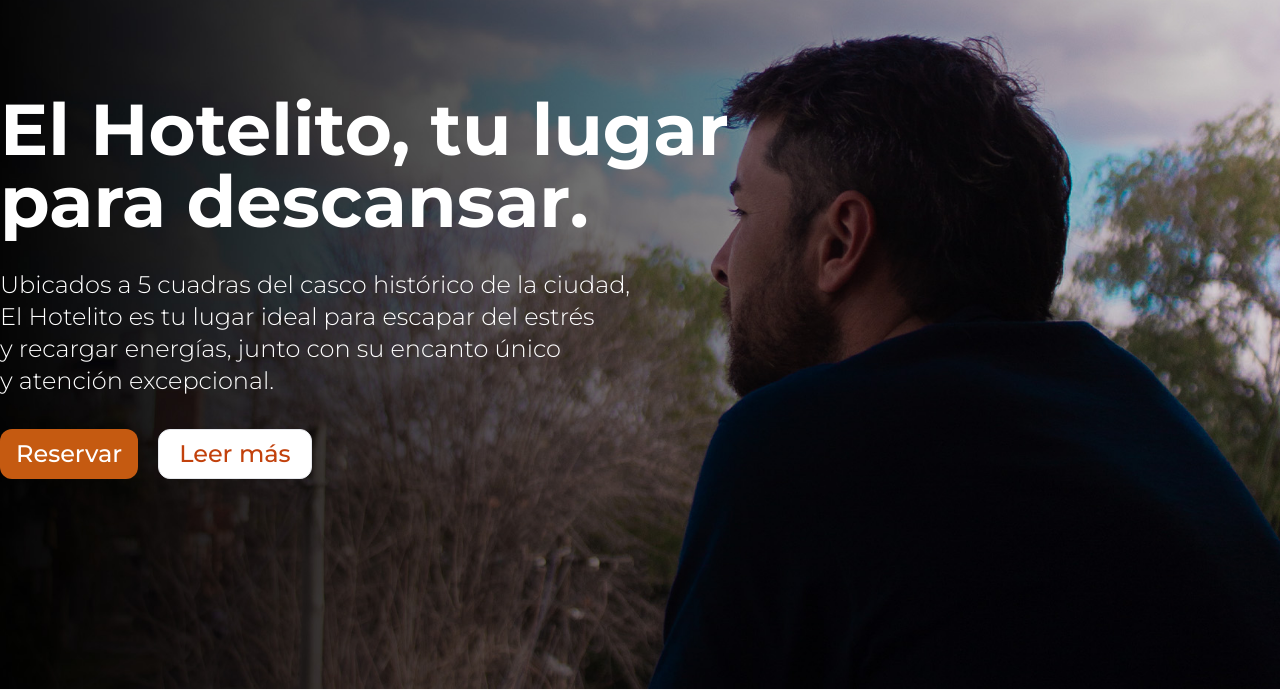
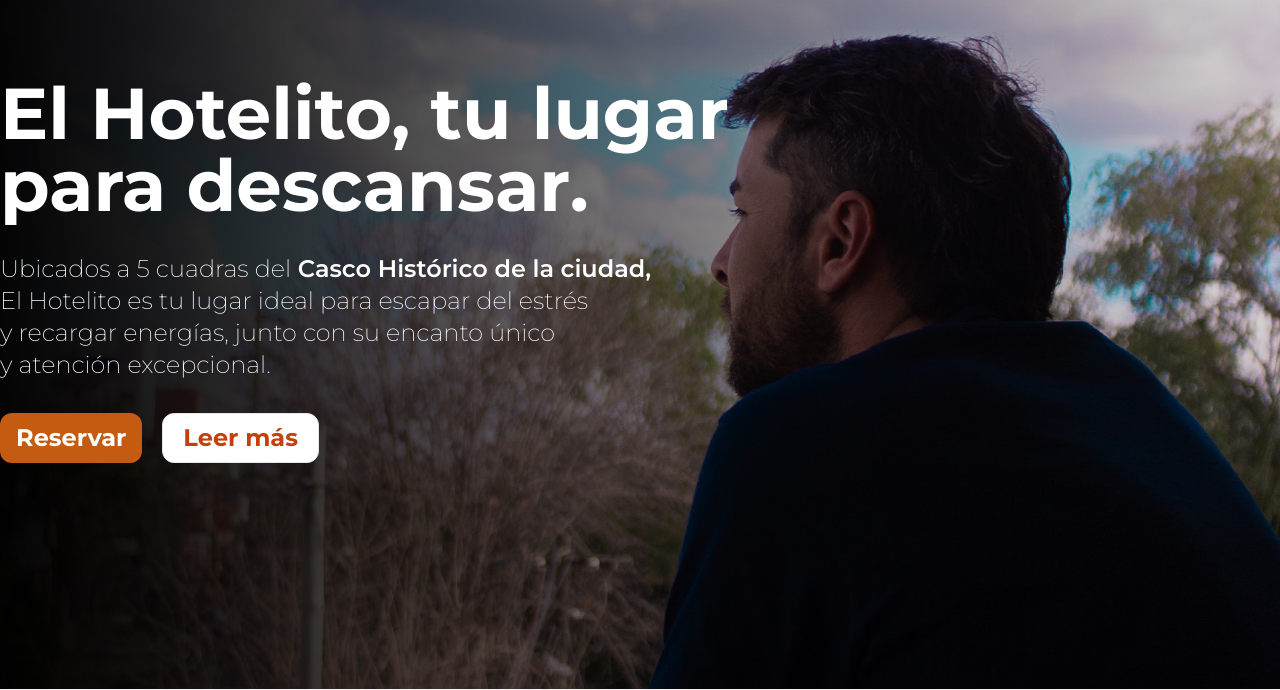
Before and after one commit to 1amlilg/proyecto-el-hotelito, a website: page src/index.html in a window 1280 px wide. Shown: the part 111-801 px from the top of the page. Drawn offline with nearby package versions, Linux system fonts and the light colour scheme.

Commit message:
Actualizaciones 14/10

```diff
--- a/src/index.html
+++ b/src/index.html
@@ -16,7 +16,7 @@
 
 <body>
     <div class="bg-center bg-no-repeat min-h-screen bg-cover bg-[url('../img/BG.jpg')]">
-        <nav class="flex justify-between items-center w-[80%] mx-auto">
+        <nav class="flex justify-around items-center w-[80%] mx-auto">
             <div>
                 <img id="top" class="w-24 cursor-pointer" src="/img/LOGO-HOTELITO@2x.png" alt="El Hotelito">
             </div>
@@ -34,19 +34,19 @@
                     class="text-3xl cursor-pointer md:hidden "></ion-icon>
         </nav>
 
-        <div class="mx-auto max-w-screen-xl py-24 lg:py-30">
+        <div class="mx-auto justify-start max-w-screen-xl py-20 lg:py-20">
             <h1 class="mb-8 text-5xl font-bold leading-none text-white md:text-6xl lg:text-7xl">El Hotelito, tu lugar
                 <br>para descansar.
             </h1>
-            <p class="mb-8 text-lg font-light text-white lg:text-2xl">Ubicados a 5 cuadras del casco histórico de la ciudad,<br>El Hotelito es tu lugar ideal para escapar del estrés<br> y recargar energías, junto con su encanto único<br> y atención excepcional.
+            <p class="mb-8 text-lg font-extralight text-white lg:text-2xl">Ubicados a 5 cuadras del<span class="font-semibold"> Casco Histórico de la ciudad,</span><br>El Hotelito es tu lugar ideal para escapar del estrés<br> y recargar energías, junto con su encanto único<br> y atención excepcional.
             </p>
             <div class="flex gap-y-4 sm:flex-row sm:space-y-0 sm:space-x-5">
                 <a href="#"
-                    class="inline-flex items-center py-2 px-4 font-medium text-2xl text-center text-white rounded-xl bg-[#C55A11] hover:bg-orange-600 w-fit transition-all ease-in-out hover:shadow-xl">
+                    class="inline-flex items-center py-2 px-4 font-bold text-2xl text-center text-white rounded-xl bg-[#C55A11] hover:bg-orange-600 w-fit transition-all ease-in-out hover:shadow-xl">
                     Reservar
                 </a>
                 <a href="#"
-                    class="inline-flex hover:text-orange-600 items-center  mx-4 py-2 px-5 text-2xl font-medium text-center text-orange-700 rounded-xl border bg-white hover:bg-gray-200 w-fit hover:shadow-xl">
+                    class="inline-flex hover:text-orange-600 items-center  mx-4 py-2 px-5 text-2xl font-bold text-center text-orange-700 rounded-xl border bg-white hover:bg-gray-200 w-fit hover:shadow-xl">
                     Leer más
                 </a>
             </div>
```
Also changed, not shown: src/output.css.
